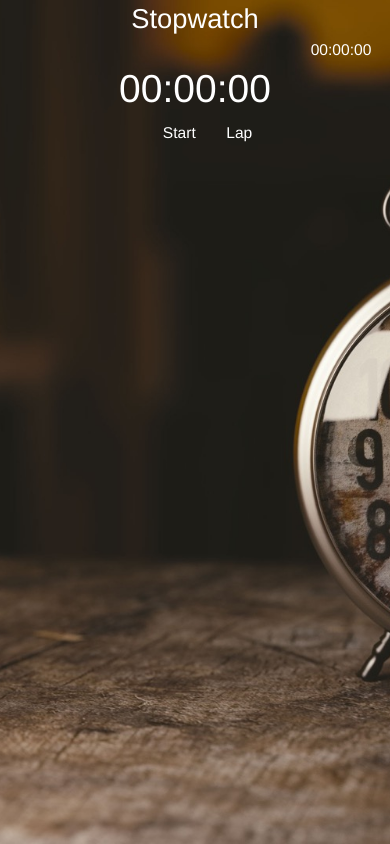
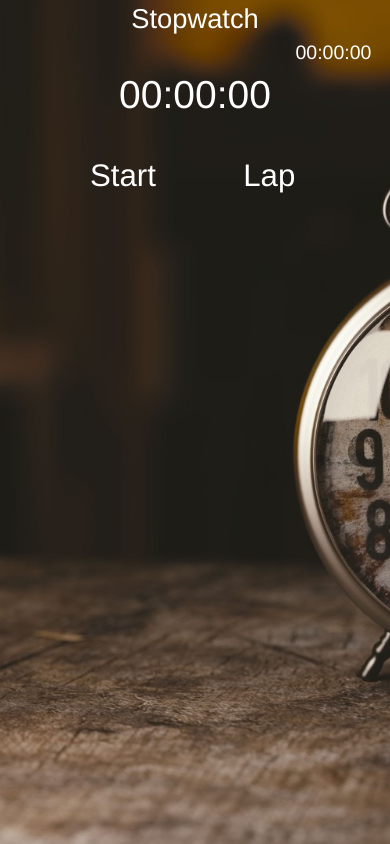
Before and after one commit to brodster2/stopwatch-app, a plain HTML site: page stopwatch.html in a window 390 px wide. Drawn offline with nearby package versions, Linux system fonts and the light colour scheme.

Commit message:
responsive layout changes
+change grid layout of buttons on small devices.
+increased font size relative to screen size and margin top/bottom of buttons.
+increased max-height relative to screensize of laps container on small devices.

```diff
--- a/stopwatch.html
+++ b/stopwatch.html
@@ -32,7 +32,7 @@
             <!--Controls-->
             <div id="controlsContainer" class="row">
                 <!--Left Button-->
-                <div class="col-xs-2 col-xs-offset-4">
+                <div class="col-xs-5 col-xs-offset-2 col-sm-2 col-sm-offset-4">
                     <div id="startButton" class="control">
                         Start
                     </div>
@@ -44,7 +44,7 @@
                     </div>
                 </div>
                 <!--Right Button-->
-                <div class="col-xs-2">
+                <div class="col-xs-5 col-sm-2">
                     <div id="lapButton" class="control">
                         Lap
                     </div>
--- a/stopwatch_style.css
+++ b/stopwatch_style.css
@@ -2,6 +2,9 @@
 body{
     background: url(media/clock.jpeg) center center fixed;
     background-size: cover;
+    -webkit-background-size: cover;
+    -moz-background-size: cover;
+    -o-background-size: cover;
     color: #fff;
 }
 
@@ -43,7 +46,6 @@ body{
 }
 
 .control:active{
-	background-color: rgba(51, 51, 51, 0.7);
     color: #A08067;
 }
 
@@ -69,8 +71,21 @@ body{
     float: right;
 }
 
-@media(max-width:768px){
+@media(max-width:767px){
+
+    #lap{
+        font-size: 5vw;
+    }
+
+    #controlsContainer {
+        margin: 1.5vh auto 10vh auto;
+    }
+
+    .control{
+        font-size: 8vw;
+    }
+
     #laps {
-	max-height: 50vh;
+        max-height: 50vh;
+    }
 }
-}
```
